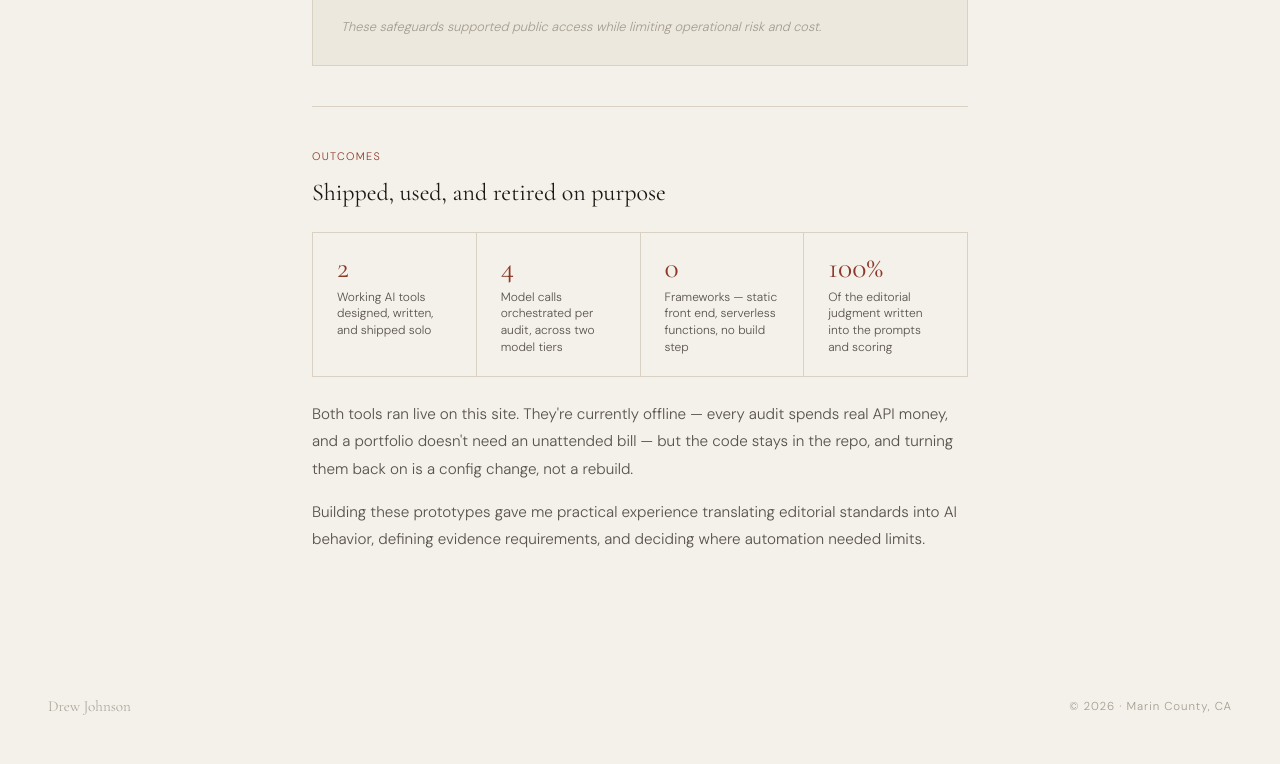
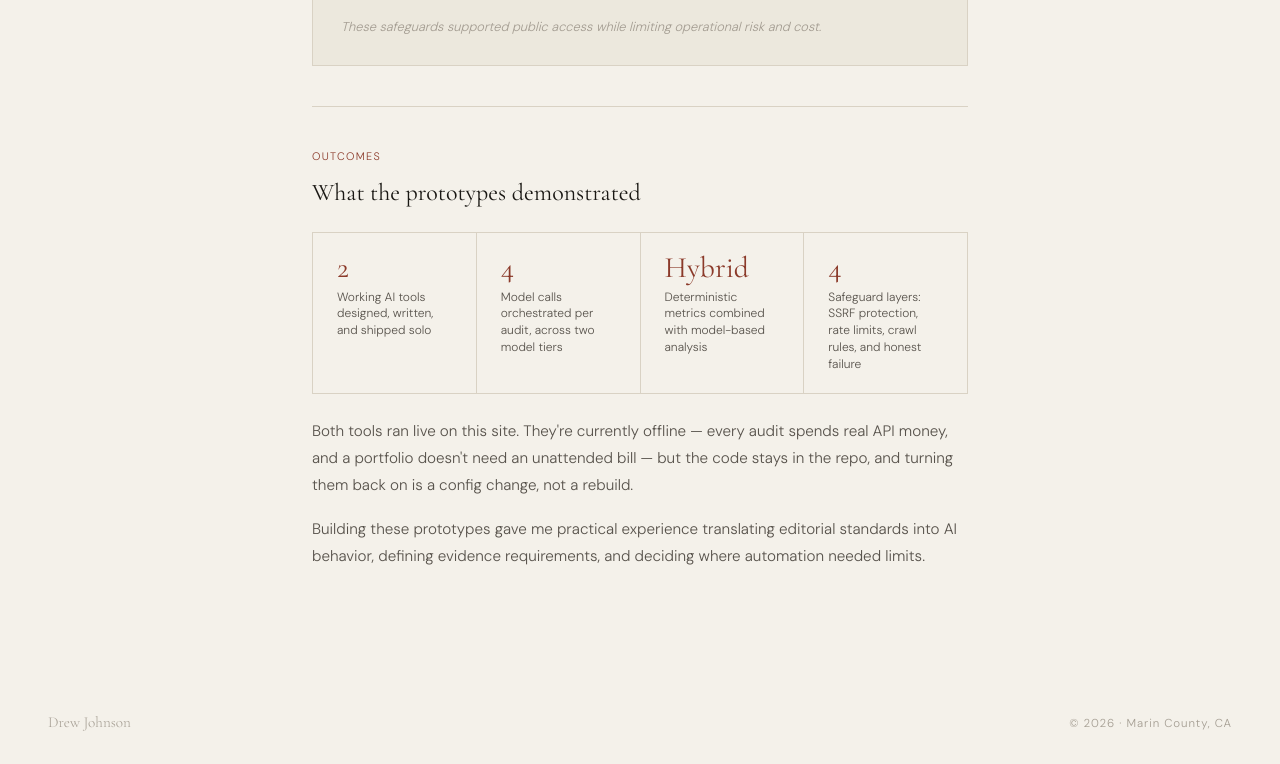
Before and after one commit to rdrewj/content-strategy-portfolio, a website: page case-studies/tools.html in a window 1280 px wide. Shown: the part 3213-3977 px from the top of the page. Drawn offline with nearby package versions, Linux system fonts and the light colour scheme.

Commit message:
Lead portfolio with product work and strengthen AI evidence

```diff
--- a/case-studies/tools.html
+++ b/case-studies/tools.html
@@ -162,7 +162,7 @@
 
       <!-- Outcomes -->
       <p class="cs-section-label">Outcomes</p>
-      <h2 class="cs-h2">Shipped, used, and retired on purpose</h2>
+      <h2 class="cs-h2">What the prototypes demonstrated</h2>
 
       <div class="cs-outcomes">
         <div class="cs-outcome">
@@ -174,12 +174,12 @@
           <div class="cs-outcome-label">Model calls orchestrated per audit, across two model tiers</div>
         </div>
         <div class="cs-outcome">
-          <div class="cs-outcome-value">0</div>
-          <div class="cs-outcome-label">Frameworks — static front end, serverless functions, no build step</div>
+          <div class="cs-outcome-value">Hybrid</div>
+          <div class="cs-outcome-label">Deterministic metrics combined with model-based analysis</div>
         </div>
         <div class="cs-outcome">
-          <div class="cs-outcome-value">100%</div>
-          <div class="cs-outcome-label">Of the editorial judgment written into the prompts and scoring</div>
+          <div class="cs-outcome-value">4</div>
+          <div class="cs-outcome-label">Safeguard layers: SSRF protection, rate limits, crawl rules, and honest failure</div>
         </div>
       </div>
 
```
Also changed, not shown: index.html (+16 -16 lines).
